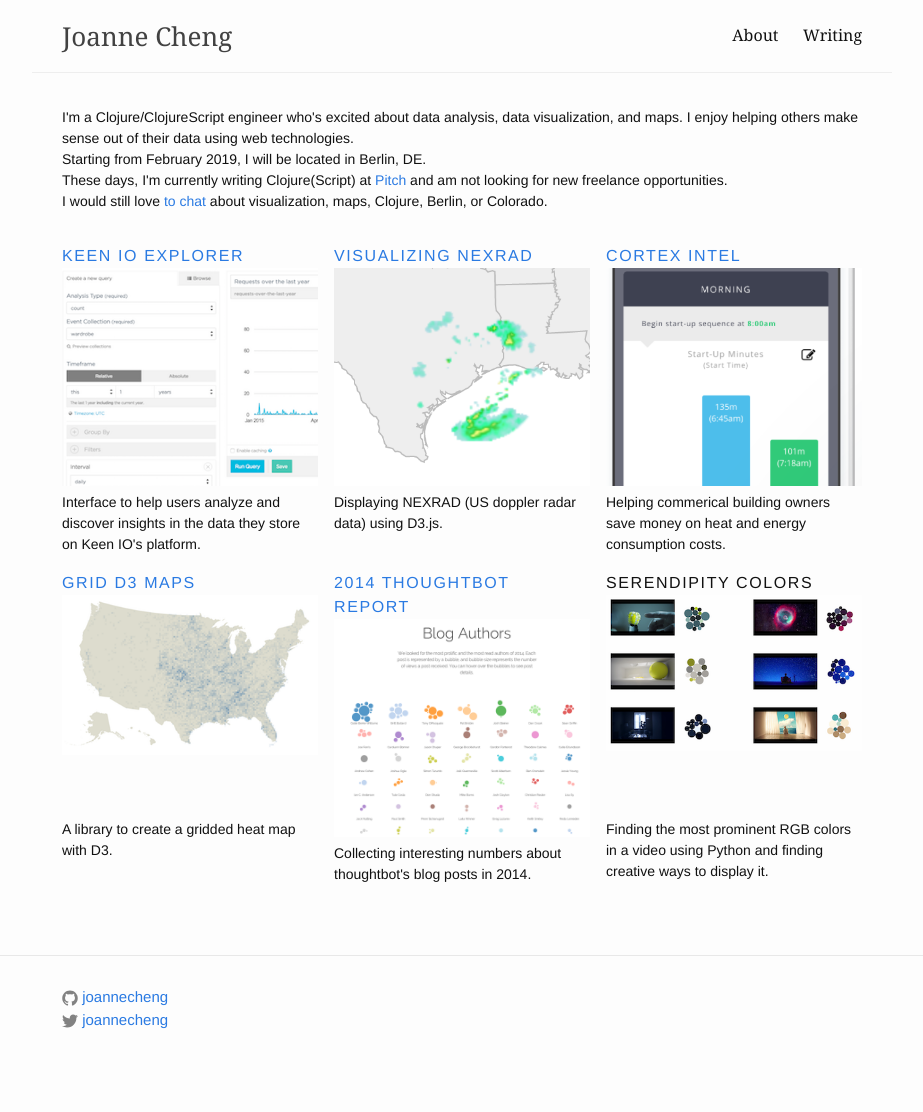
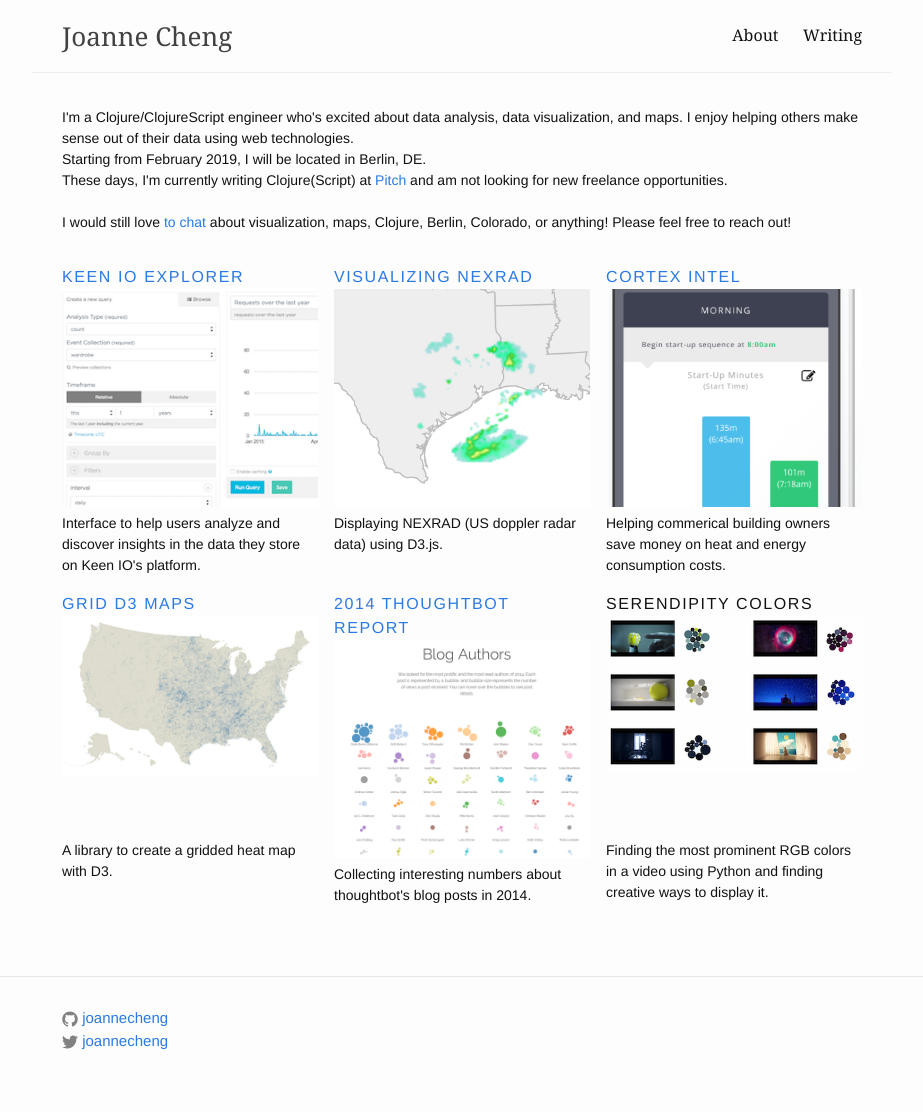
Before and after one commit to joannecheng/joannecheng.github.io, a Jekyll site: the page built from index.html, in a window 1280 px wide. Shown: the whole page, without its empty margins (178-1101 px from the left). Built offline with Jekyll 4.4.1, drawn with Linux system fonts in a browser that asks for light colours; nearby versions of some CDN libraries; library files that are not in the unit come from our copies; before the commit the page ends 1091 px from its top, so only the background shows below that.

Commit message:
update intro text

```diff
--- a/index.html
+++ b/index.html
@@ -19,8 +19,10 @@ layout: default
     at <a href="https://pitch.io">Pitch</a> and am not looking for new freelance opportunities.
 
     <br />
+    <br />
     I would still love <a href="mailto:joannecheng.developer@gmail.com">to chat</a> about
-    visualization, maps, Clojure, Berlin, or Colorado.
+    visualization, maps, Clojure, Berlin, Colorado, or anything! Please feel
+    free to reach out!
   </div>
 
   <!-- list of tags -->
```
